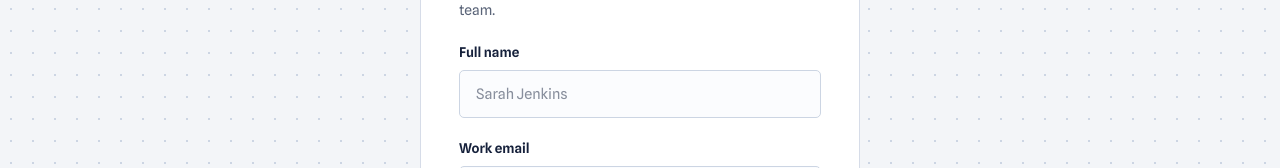
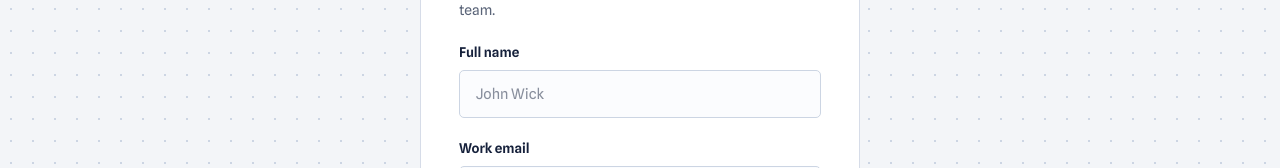
Before and after one commit to craftznora/cloudPulse, a Next.js app: page /signup in a window 1280 px wide. Shown: the part 263-431 px from the top of the page. Built offline with nearby package versions, Linux system fonts and the light colour scheme.

Commit message:
Update signup name placeholder to John Wick

```diff
--- a/app/signup/page.jsx
+++ b/app/signup/page.jsx
@@ -71,7 +71,7 @@ export default function SignUpPage() {
               required
               value={name}
               onChange={(e) => setName(e.target.value)}
-              placeholder="Sarah Jenkins"
+              placeholder="John Wick"
               className="rounded-[5px] border border-input-line bg-input-bg px-4 py-3 text-[14.5px] outline-none focus:border-brand focus:shadow-[0_0_0_3px_#e9edf9]"
             />
           </div>
```
